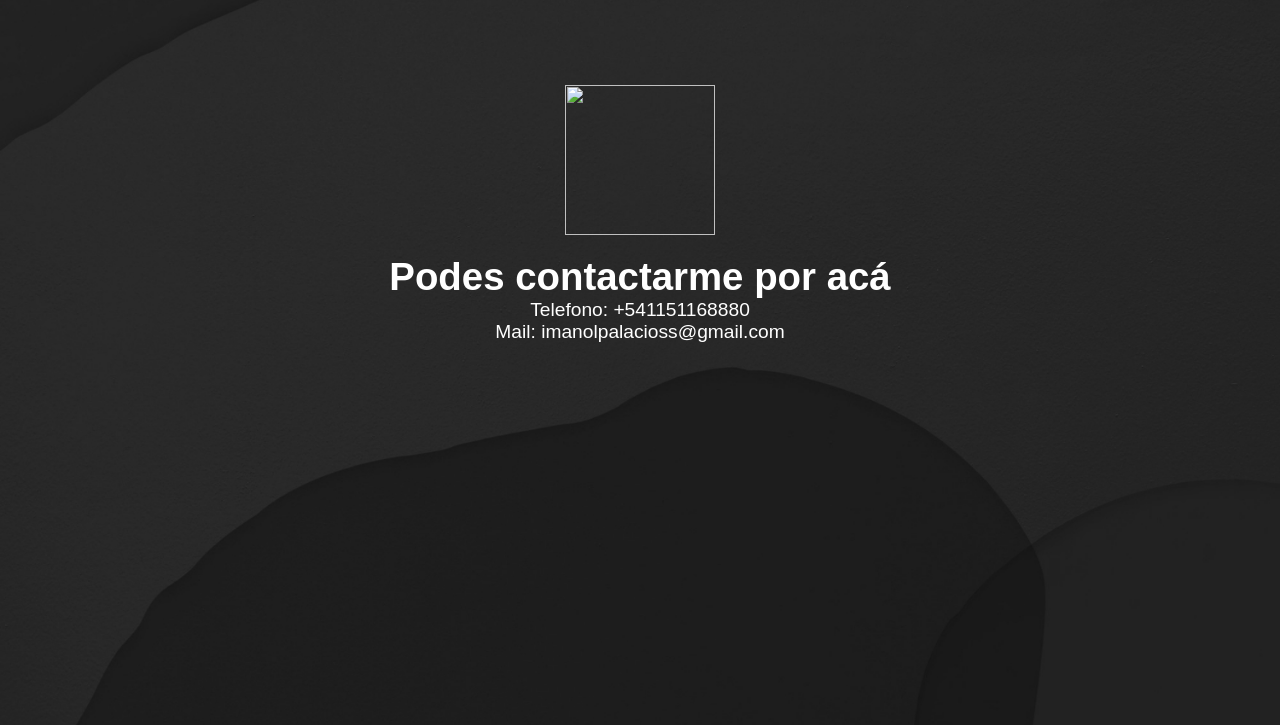
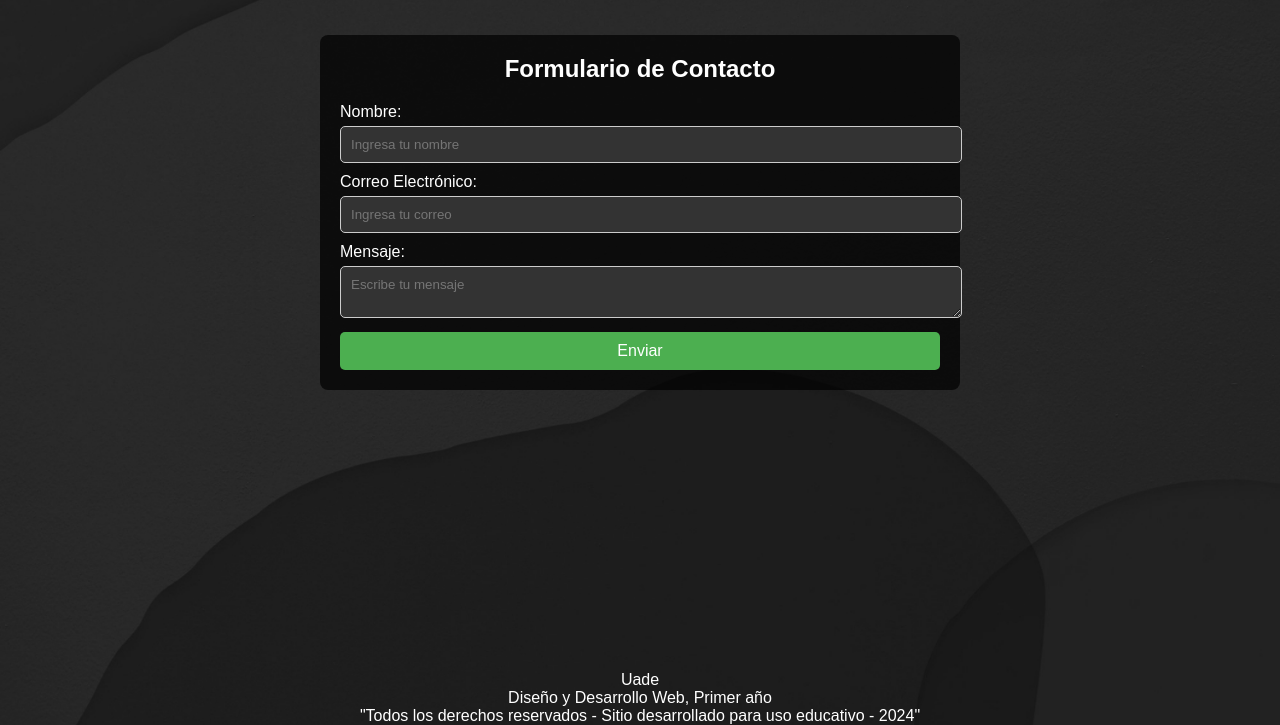
Before and after one commit to imanolpalacios/Portfolio, a plain HTML site: page Contacto.html in a window 1280 px wide. Shown: the part 75-800 px from the top of the page. Drawn offline with nearby package versions, Linux system fonts and the light colour scheme.

Commit message:
Add files via upload

```diff
--- a/Contacto.html
+++ b/Contacto.html
@@ -29,17 +29,36 @@
 
     </header>
 <main>
-    <section class="gorrofoto"><img src="images/contact-mail.png" id="gorro" alt=""></section>
-    <div class="text-box">
-        <h1>Podes contactarme por acá</h1>
-        <p>Telefono: +541151168880</p>
-        <p>Mail: imanolpalacioss@gmail.com</p>
-    </div>
+
+  <!-- Formulario de contacto -->
+  <section class="contact-form">
+    <h2>Formulario de Contacto</h2>
+    <form id="contactForm" onsubmit="return validateForm()">
+        <label for="name">Nombre:</label>
+        <input type="text" id="name" name="name" placeholder="Ingresa tu nombre">
+        <span id="nameError" class="error-message"></span>
+
+        <label for="email">Correo Electrónico:</label>
+        <input type="email" id="email" name="email" placeholder="Ingresa tu correo">
+        <span id="emailError" class="error-message"></span>
+
+        <label for="message">Mensaje:</label>
+        <textarea id="message" name="message" placeholder="Escribe tu mensaje"></textarea>
+        <span id="messageError" class="error-message"></span>
+
+        <button type="submit">Enviar</button>
+    </form>
+</section>
 </main>
 <footer>
-
+    <div class="footer">
+    <div>Uade</div>
+    <div>Diseño y Desarrollo Web, Primer año </div>
+    <div>"Todos los derechos reservados - Sitio desarrollado para uso educativo - 2024"</div>
+    </div>
 </footer>
 <script src="main.js"></script>
 
+
     </body>
 </html>
--- a/main.js
+++ b/main.js
@@ -22,3 +22,40 @@ const body = document.body;
 toggleModeButton.addEventListener("click", () => {
     body.classList.toggle("dark-mode");
 });
+
+    // Validación del formulario
+    function validateForm() {
+        let valid = true;
+
+        // Limpiar mensajes de error
+        document.getElementById("nameError").textContent = "";
+        document.getElementById("emailError").textContent = "";
+        document.getElementById("messageError").textContent = "";
+
+        // Validar nombre
+        const name = document.getElementById("name").value;
+        if (name.trim() === "") {
+            document.getElementById("nameError").textContent = "El nombre es obligatorio.";
+            valid = false;
+        }
+
+        // Validar correo electrónico
+        const email = document.getElementById("email").value;
+        const emailPattern = /^[a-zA-Z0-9._-]+@[a-zA-Z0-9.-]+\.[a-zA-Z]{2,4}$/;
+        if (email.trim() === "") {
+            document.getElementById("emailError").textContent = "El correo electrónico es obligatorio.";
+            valid = false;
+        } else if (!emailPattern.test(email)) {
+            document.getElementById("emailError").textContent = "Por favor ingresa un correo electrónico válido.";
+            valid = false;
+        }
+
+        // Validar mensaje
+        const message = document.getElementById("message").value;
+        if (message.trim() === "") {
+            document.getElementById("messageError").textContent = "El mensaje es obligatorio.";
+            valid = false;
+        }
+
+        return valid;
+    }
--- a/style.css
+++ b/style.css
@@ -170,7 +170,16 @@ margin-top: 10vh;
 .text-box p {
     font-size: 1.5vw;
 }
+footer {
+    position: fixed;
+    bottom: 0;
+    text-align: center;
+    width: 100%;
+  }
+.footer{
+color: white;
 
+}
 
 /* Estilos para el botón de alternancia */
 #toggleMode {
@@ -214,3 +223,62 @@ margin-top: 10vh;
     -o-filter: invert(100%) !important;
     -ms-filter: invert(100%) !important;
 }
+
+
+
+
+
+
+/* Estilo para el formulario */
+.contact-form {
+    margin-top: 30px;
+    background-color: rgba(0, 0, 0, 0.7);
+    padding: 20px;
+    border-radius: 8px;
+    color: white;
+    max-width: 600px;
+    margin-left: auto;
+    margin-right: auto;
+}
+
+.contact-form h2 {
+    text-align: center;
+    margin-bottom: 20px;
+}
+
+.contact-form label {
+    display: block;
+    margin-bottom: 5px;
+}
+
+.contact-form input, .contact-form textarea {
+    width: 100%;
+    padding: 10px;
+    margin-bottom: 10px;
+    border: 1px solid #ccc;
+    border-radius: 5px;
+    background-color: #333;
+    color: white;
+}
+
+.contact-form button {
+    width: 100%;
+    padding: 10px;
+    background-color: #4CAF50;
+    border: none;
+    color: white;
+    font-size: 16px;
+    cursor: pointer;
+    border-radius: 5px;
+}
+
+.contact-form button:hover {
+    background-color: #45a049;
+}
+
+.error-message {
+    color: red;
+    font-size: 12px;
+    margin-top: -10px;
+    margin-bottom: 10px;
+}
```
Also changed, not shown: Estudios.html (+5 -1 lines), Experiencia Laboral.html (+5 -1 lines), index.html (+9 -4 lines).
